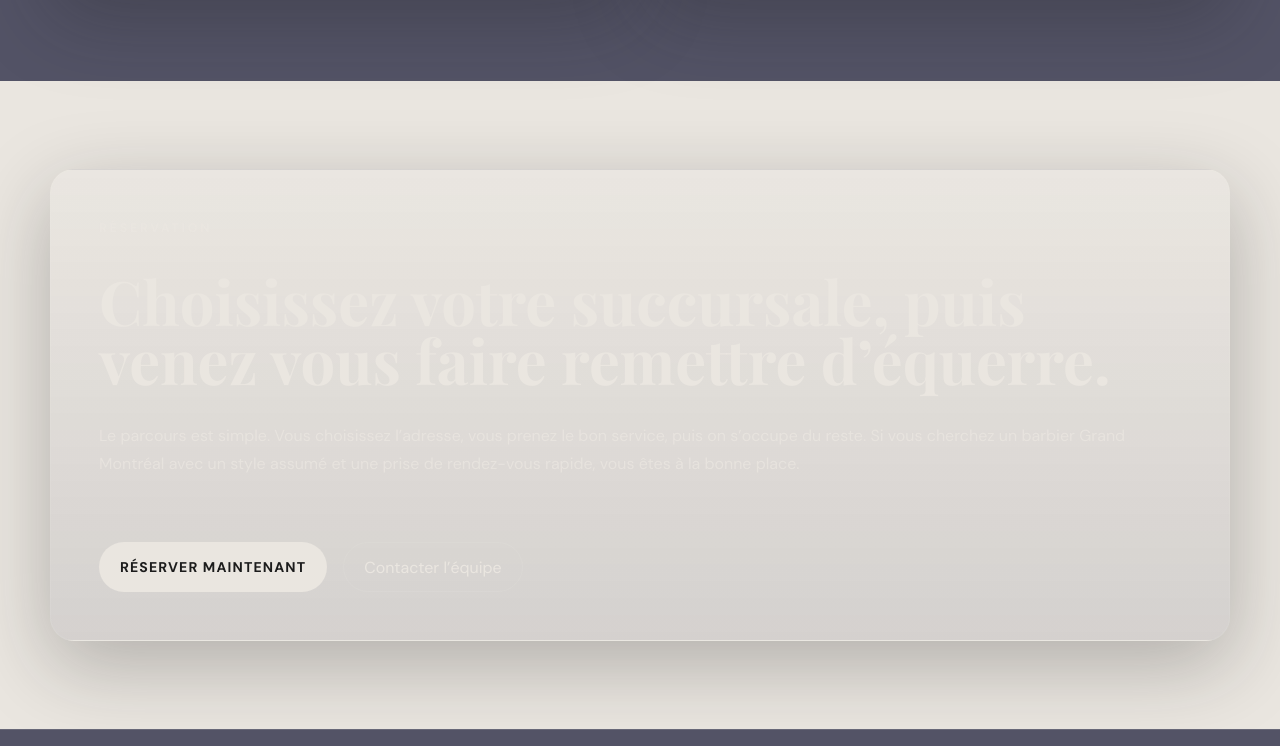
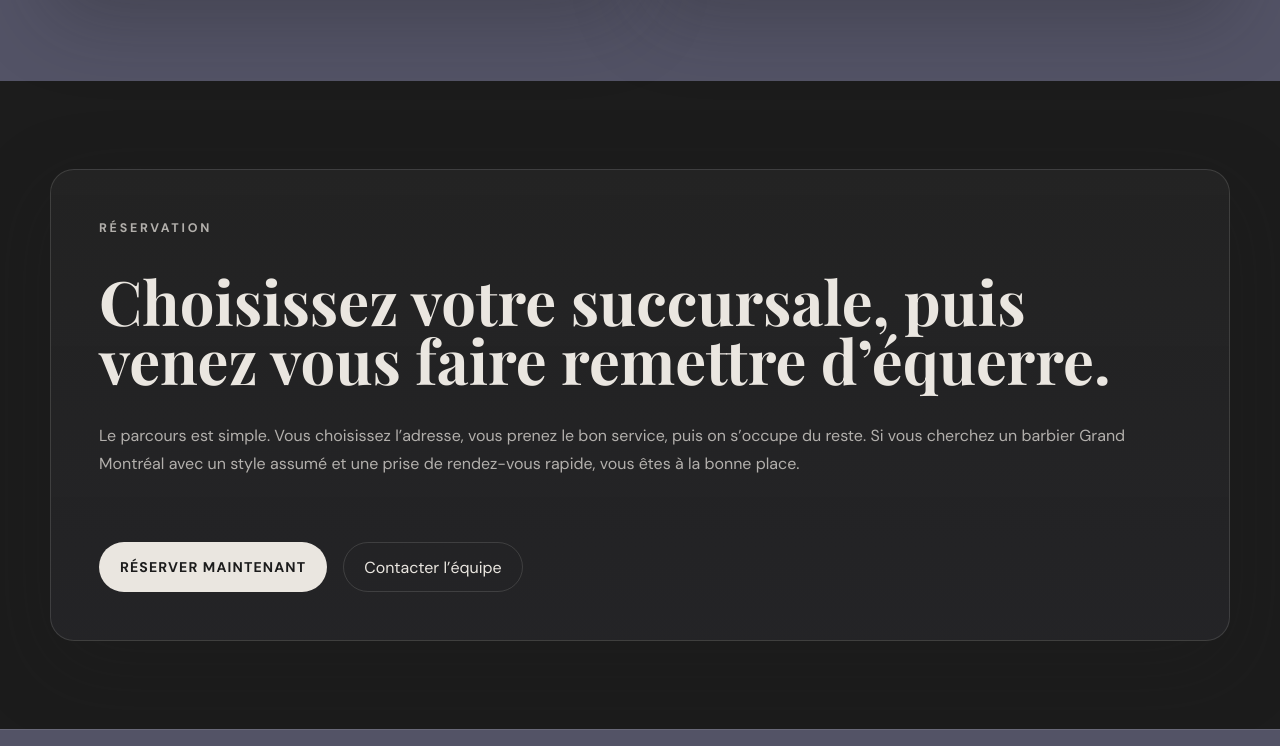
Before and after one commit to vpourdesign/barbares, a plain HTML site: page index.html in a window 1280 px wide. Shown: the part 3994-4740 px from the top of the page. Drawn offline with nearby package versions, Linux system fonts and the light colour scheme; a web font is replaced by a local one.

Commit message:
Darken final section backgrounds

```diff
--- a/site.css
+++ b/site.css
@@ -92,6 +92,17 @@ main > section:not(.hero):nth-of-type(even) {
   --section-link: rgba(255, 255, 255, 0.8);
   --section-breadcrumb: rgba(255, 255, 255, 0.56);
   background: var(--bg-elevated);
+  color: var(--section-fg);
+}
+
+main > section:last-of-type:not(.hero) {
+  --section-fg: var(--text);
+  --section-muted: rgba(234, 230, 224, 0.72);
+  --section-eyebrow: rgba(255, 255, 255, 0.48);
+  --section-line: rgba(234, 230, 224, 0.14);
+  --section-link: rgba(255, 255, 255, 0.8);
+  --section-breadcrumb: rgba(255, 255, 255, 0.56);
+  background: #1c1c1c;
   color: var(--section-fg);
 }
 
```
